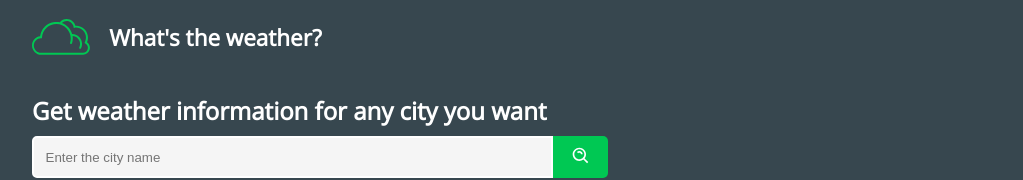
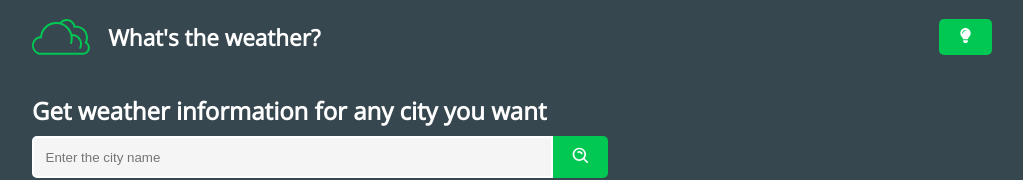
Before and after one commit to giovcandido/whats-the-weather, a React (Create React App) app: page / in a window 1280 px wide. Shown: the top 180 px of the page, without its empty margins (128-1151 px from the left). Built offline with nearby package versions, Linux system fonts and the light colour scheme; no server answers.

Commit message:
Add light theme and set up theme switcher

```diff
--- a/src/App.sass
+++ b/src/App.sass
@@ -7,6 +7,12 @@
   outline: none
 
 body
+  font-family: 'Open Sans', sans-serif
+
+.light
+  background-color: #e0e0e0
+  color: #212121
+
+.dark
   background-color: #37474f
   color: #fff
-  font-family: 'Open Sans', sans-serif
--- a/src/pages/Home/Home.module.sass
+++ b/src/pages/Home/Home.module.sass
@@ -14,12 +14,28 @@ $secondary-color-darker: darken($secondary-color, 5%)
 
 .pageHeader
   display: flex
-  align-items: center
-  font-size: 1.2em
+  justify-content: space-between
 
   .logo
-    max-width: 65px
-    margin-right: 2%
+    display: flex
+    align-items: center
+    flex: 1
+    font-size: 1.2em
+
+    img
+      max-width: 65px
+      margin-right: 2%
+
+  button
+    background-color: $secondary-color
+    border-color: $secondary-color
+    border-radius: 5px
+    padding: 0 2% 0 2%
+    color: #fff
+    cursor: pointer
+
+    &[data-title]:hover:after
+      opacity: 0.8
 
 .pageSearch
   h1
--- a/src/pages/Home/Home.tsx
+++ b/src/pages/Home/Home.tsx
@@ -1,7 +1,10 @@
-import React, { FormEvent, useState } from 'react';
+import React, { FormEvent, useEffect, useState } from 'react';
 import {BiSearchAlt} from 'react-icons/bi';
+import {FaLightbulb, FaRegLightbulb} from 'react-icons/fa';
 
 import fetchCurrentWeather from '../../services/api';
+
+import ITheme from '../../shared/interfaces/ITheme';
 import ICurrentWeatherData from '../../shared/interfaces/ICurrentWeatherData';
 
 import WeatherCard from '../../components/WeatherCard/WeatherCard';
@@ -29,11 +32,45 @@ const Home: React.FC = () => {
     }
   }
 
+  const [themeState, setThemeState] = useState<ITheme>({
+    dark: true,
+    className: 'dark'
+  });
+
+  useEffect(() => {
+    const theme = localStorage.getItem('@whats-the-weather:Theme');
+
+    if(theme){
+      const {dark, className} = JSON.parse(theme);
+
+      setThemeState({
+        dark,
+        className
+      });
+    }
+  }, []);
+
+  const handleThemeChange = () => {
+    const dark = !themeState.dark;
+    const className = dark ? 'dark' : 'light';
+
+    setThemeState({
+      dark,
+      className
+    });
+  }
+
   return(
+    <div className={`${themeState.className}`}>
       <div className={styles.pageContainer}>
         <header className={styles.pageHeader}>
-        <img className={styles.logo} src={logo} alt="logo with clouds" />
+          <div className={styles.logo}>
+            <img src={logo} alt="logo with clouds" />
             <h3>What's the weather?</h3>
+          </div>
+          <button onClick={handleThemeChange}>
+            {themeState.dark ? <FaLightbulb size={15} /> : <FaRegLightbulb size={15} />}
+          </button>
         </header>
         <section className={styles.pageSearch}>
           <h1>Get weather information for any city you want</h1>
@@ -51,6 +88,7 @@ const Home: React.FC = () => {
           <p>Made by <a href="https://github.com/giovcandido" rel="noopener noreferrer" target="_blank">Giovani Candido</a></p>
         </footer>
       </div>
+    </div>
   );
 };
 
--- /dev/null
+++ b/src/shared/interfaces/ITheme.ts
@@ -0,0 +1,6 @@
+interface ITheme{
+  dark: boolean;
+  className: string;
+}
+
+export default ITheme;
```
Lines whose indentation alone changed are shown as unchanged.
